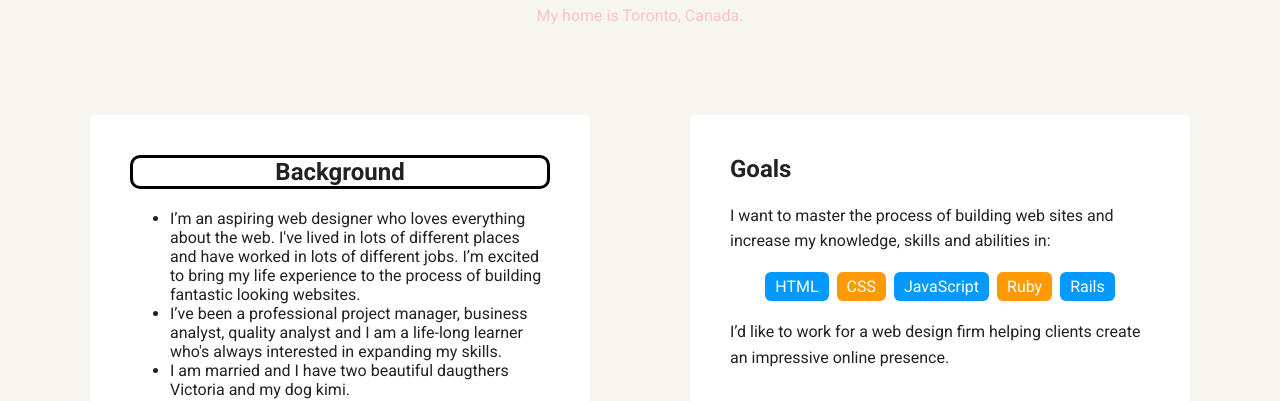
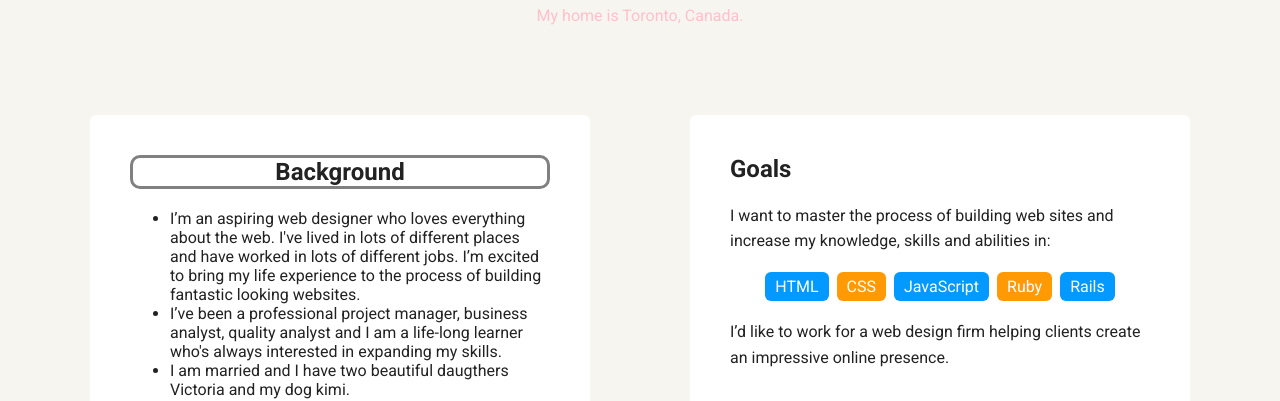
Before and after one commit to vanvivi/treehouse, a plain HTML site: page project/index.html in a window 1280 px wide. Shown: the part 415-816 px from the top of the page. Drawn offline with Linux system fonts and the light colour scheme; a web font is replaced by a local one.

Commit message:
Aprendendo border and border-radius  classes

```diff
--- a/project/styles.css
+++ b/project/styles.css
@@ -211,6 +211,6 @@ h3{
 }
 .card-title{
   text-align: center;
-  border: solid black 3px;
+  border: solid grey 3px;
   border-radius: 10px; /* se colocar border-radius 50% vc consegue fazer um circulo*/
 }
```
